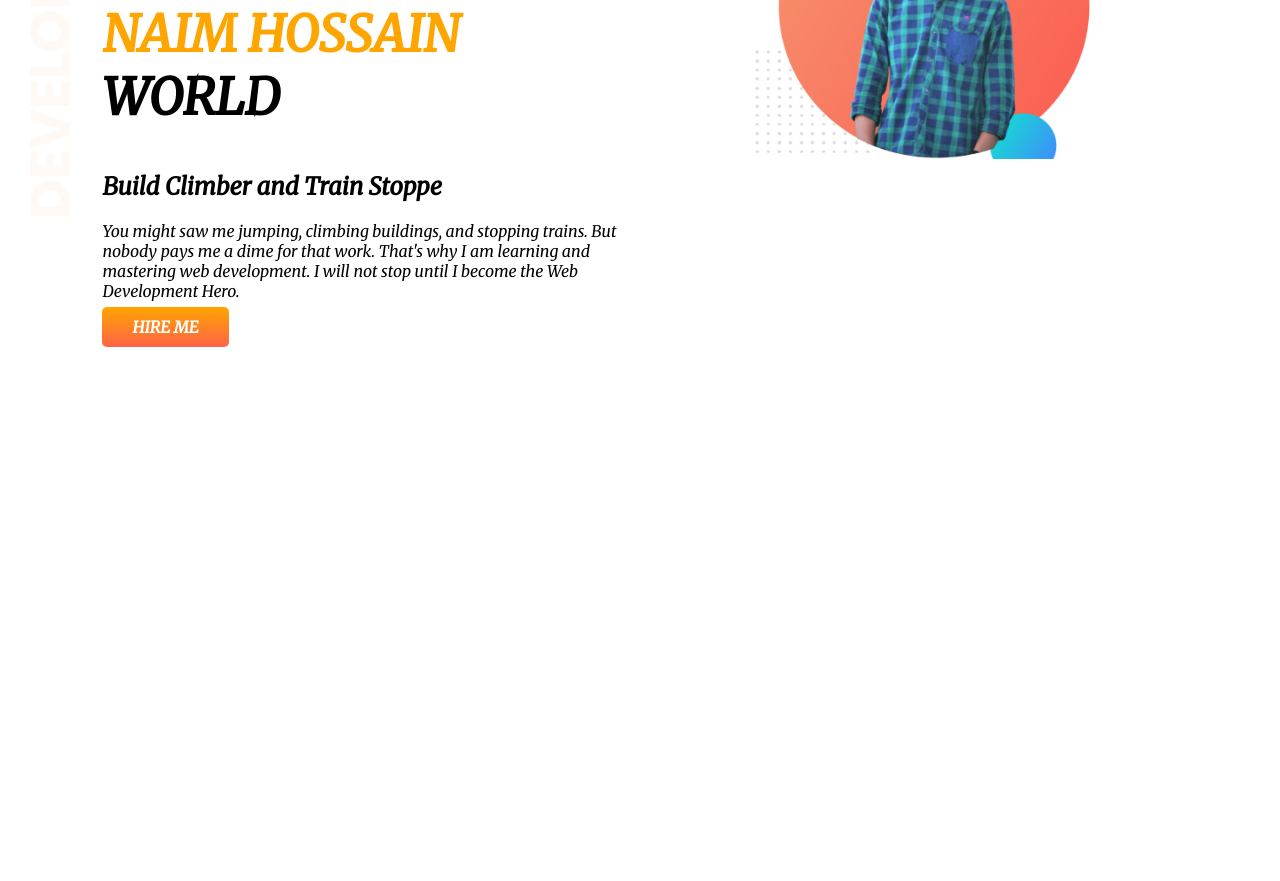
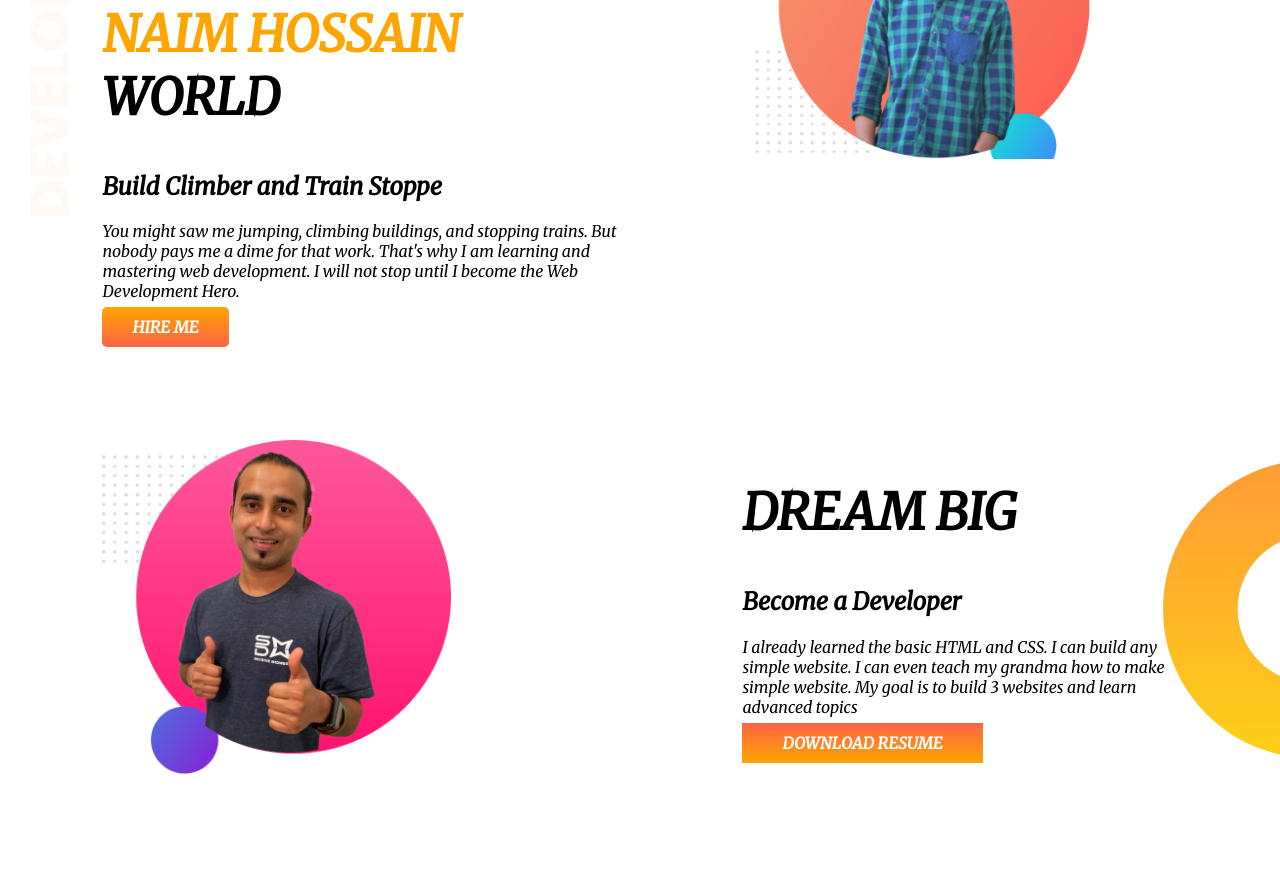
Before and after one commit to nhnaim-126/my-frist-project, a plain HTML site: page index.html in a window 1280 px wide. Shown: the part 143-1024 px from the top of the page. Before the commit the page ends 800 px from the top, so only its background shows below. Drawn offline with Linux system fonts and the light colour scheme.

Commit message:
added middle section

```diff
--- a/index.html
+++ b/index.html
@@ -17,13 +17,26 @@
             <h1><span class="heading-color">NAIM HOSSAIN</span> WORLD</h1>
             <h2>Build Climber and Train Stoppe</h2>
             <p>You might saw me jumping, climbing buildings, and stopping trains. But nobody pays me a dime for that work. That's why I am learning and mastering web development. I will not stop until I become the Web Development Hero.</p>
-            <a class="link-button" href="#" target="_blank">HIRE ME</a>
+            <a class="link-button" href="https://www.facebook.com/nhnaim126" target="_blank">HIRE ME</a>
          </div>
 
          <div class="second-half">
             <img src="images/New Project.png" alt="">
          </div>
     </section>
+     <section class="">
+             <div class="half-width">
+                <img src="images/jhankar2.png" alt="">
+            </div>
+
+             <div class="half-width second-bg">
+                <h1>DREAM BIG</h1>
+                <h2>Become a Developer</h2>
+                <p>I already learned the basic HTML and CSS. I can build any simple website. I can even teach my grandma how to make simple website. My goal is to build 3 websites and learn advanced topics</p>
+                <a class="resume-button" href="https://www.facebook.com/nhnaim126" target="_blank">DOWNLOAD RESUME</a>
+
+            </div>
+     </section>
 
 
 </body>
--- a/style.css
+++ b/style.css
@@ -35,3 +35,24 @@
     background-image: url(images/top-banner.png);
     background-repeat:no-repeat;
 }
+.half-width{
+    width:50%;
+    padding:8%;
+}
+.half-width img{
+    width:80%;
+
+}
+.resume-button{
+    text-decoration:none;
+    background-image:linear-gradient(tomato, orange);
+    padding:10px 40px;
+    color:white;
+    font-weight:800;
+
+}
+.second-bg{
+    background-image:url(images/dream-bg.png) ;
+    background-repeat:no-repeat;
+    background-position: right;
+}
```
